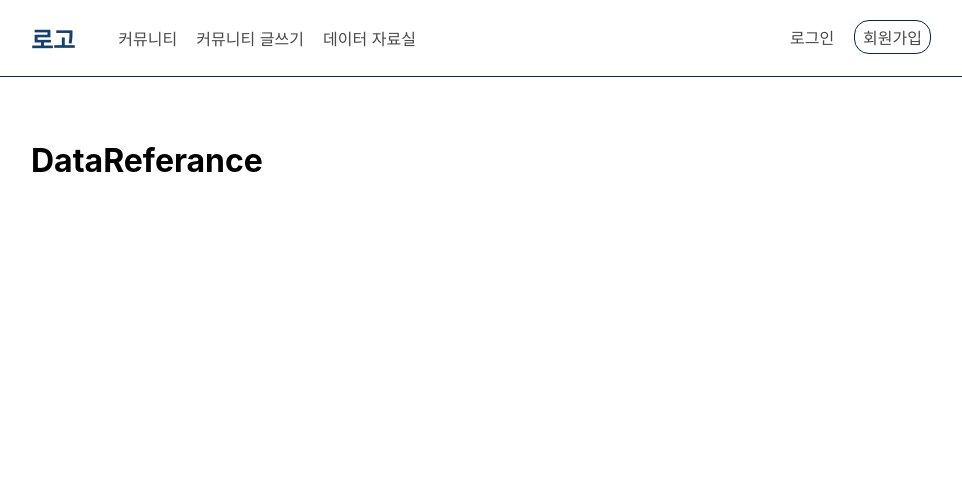
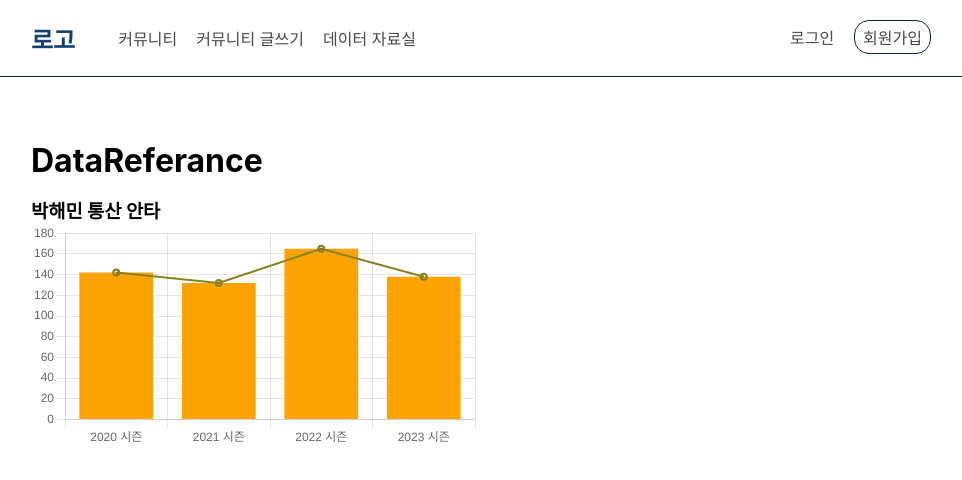
Before and after one commit to nightskyshop/baseballtalk, a Next.js app: page /data-referance in a window 1280 px wide. Shown: the top 480 px of the page, without its empty margins (159-1121 px from the left). Built offline with nearby package versions, Linux system fonts and the light colour scheme; a web font is replaced by a local one.

Commit message:
Design: Add test data referance & Change Styles

```diff
--- a/components/Header.module.css
+++ b/components/Header.module.css
@@ -31,6 +31,7 @@
 .header__hamberger {
   margin: auto 0 auto auto;
   font-size: var(--fs-h2);
+  cursor: pointer;
 }
 
 .header__nav {
--- a/components/Post.module.css
+++ b/components/Post.module.css
@@ -58,6 +58,10 @@
   opacity: 0.7;
 }
 
+.post__author_names {
+  display: flex;
+}
+
 .post__author_username {
   font-weight: var(--fw-bold);
 }
--- a/package.json
+++ b/package.json
@@ -16,8 +16,10 @@
     "@fortawesome/react-fontawesome": "^0.2.0",
     "@tanstack/react-query": "^5.17.15",
     "axios": "^1.6.2",
+    "chart.js": "^4.4.2",
     "next": "14.0.4",
     "react": "^18",
+    "react-chartjs-2": "^5.2.0",
     "react-dom": "^18",
     "react-uuid": "^2.0.0"
   }
--- a/pages/data-referance.js
+++ b/pages/data-referance.js
@@ -1,4 +1,52 @@
 import Head from "next/head";
+import {
+  Chart as ChartJS,
+  CategoryScale,
+  LinearScale,
+  PointElement,
+  LineElement,
+  Title,
+  Tooltip,
+  Legend,
+  BarElement,
+} from "chart.js";
+import { Chart, Line } from "react-chartjs-2";
+
+ChartJS.register(
+  CategoryScale,
+  LinearScale,
+  PointElement,
+  LineElement,
+  BarElement,
+  Title,
+  Tooltip,
+  Legend
+);
+
+const data = {
+  labels: ["2020 시즌", "2021 시즌", "2022 시즌", "2023 시즌"],
+  datasets: [
+    {
+      type: "line",
+      borderColor: "#898121",
+      borderWidth: 2,
+      data: [142, 132, 165, 138],
+    },
+    {
+      type: "bar",
+      backgroundColor: "#FDA403",
+      data: [142, 132, 165, 138],
+    },
+  ],
+};
+
+const options = {
+  plugins: {
+    legend: {
+      display: false,
+    },
+  },
+};
 
 export default function DataReferance() {
   return (
@@ -8,6 +56,11 @@ export default function DataReferance() {
       </Head>
 
       <h1>DataReferance</h1>
+
+      <div style={{ width: "450px", marginTop: "1em" }}>
+        <h3>박해민 통산 안타</h3>
+        <Line type="line" data={data} options={options} />
+      </div>
     </div>
-  )
+  );
 }
```
Also changed, not shown: components/Post.js (+6 -3 lines), components/Reaction.js (+6 -2 lines), 1 other file (tests, documents, lock files or other folders).
